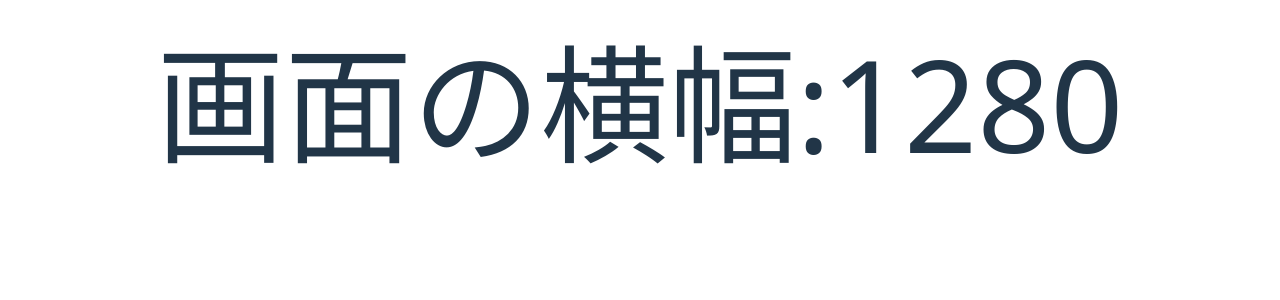
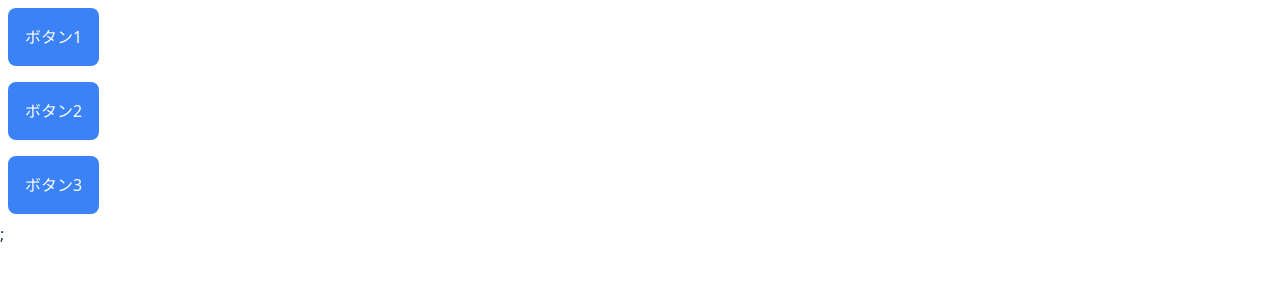
Before and after one commit to takashioguchi/my-react-app, a React (Vite) app: page / in a window 1280 px wide. Shown: the top 300 px of the page. Built offline with nearby package versions, Linux system fonts and the light colour scheme.

Commit message:
feat: refactor App and Btn components to implement toggle functionality for buttons

```diff
--- a/src/App.jsx
+++ b/src/App.jsx
@@ -49,25 +49,203 @@
 
 // export default App;
 
-import { useEffect, useState } from "react";
+// import { useEffect, useState } from "react";
+
+// const App = () => {
+//   const [size, setSize] = useState(window.innerWidth);
+
+//   useEffect(() => {
+//     const handleResize = () => {
+//       setSize(window.innerWidth);
+//     };
+
+//     window.addEventListener("resize", handleResize);
+
+//     return () => {
+//       window.removeEventListener("resize", handleResize);
+//     };
+//   }, []);
+//   return (
+//     <div className="content-center text-center p-10">
+//       <p className="text-9xl">画面の横幅:{size}</p>
+//     </div>
+//   );
+// };
+
+// export default App;
+
+// import { memo, useState } from "react";
+// import Btn from "./Btn.jsx";
+
+// const Child = memo(({ count }) => {
+//   console.log("Childが再レンダリングされました");
+//   return <div>カウント:{count}</div>;
+// });
+
+// const Parent = () => {
+//   const [count, setCount] = useState(0);
+//   const [text, setText] = useState("");
+
+//   return (
+//     <div>
+//       <Btn btnClick={() => setCount((prev) => prev + 1)}>カウントアップ</Btn>
+//       <Child count={count} />
+//       <input
+//         value={text}
+//         onChange={(e) => setText(e.target.value)}
+//         className="border border-gray-300 rounded px-2 py-1"
+//       />
+//       <p>{text}</p>
+//     </div>
+//   );
+// };
+// export default Parent;
+
+// import React, { useCallback, useState } from "react";
+
+// const Child = React.memo(({ onClick }) => {
+//   console.log("Childが再レンダリングされました");
+//   return <button onClick={onClick}>子コンポーネントのボタン</button>;
+// });
+
+// const Parent = () => {
+//   const [count, setCount] = useState(0);
+
+//   // 毎回新しい関数が作られる
+//   const handleClick = useCallback(() => {
+//     console.log("count: ", { count }, "ボタンがクリックされました");
+//   }, [count]);
+
+//   return (
+//     <div>
+//       <button onClick={() => setCount((prev) => prev + 1)}>
+//         カウントを増やす
+//       </button>
+//       <Child onClick={handleClick} />
+//       <p>{count}</p>
+//     </div>
+//   );
+// };
+// export default Parent;
+
+// import { useState } from "react";
+
+// const items = [
+//   { id: 1, category: "果物", name: "りんご" },
+//   { id: 2, category: "野菜", name: "にんじん" },
+//   { id: 3, category: "果物", name: "バナナ" },
+//   { id: 4, category: "野菜", name: "キャベツ" },
+//   { id: 5, category: "果物", name: "いちご" },
+//   { id: 6, category: "野菜", name: "ねぎ" },
+//   { id: 7, category: "果物", name: "みかん" },
+//   { id: 8, category: "野菜", name: "だいこん" },
+//   { id: 9, category: "果物", name: "パイナップル" },
+//   { id: 10, category: "野菜", name: "トマト" },
+//   { id: 11, category: "果物", name: "ぶどう" },
+//   { id: 12, category: "野菜", name: "レタス" },
+//   { id: 13, category: "果物", name: "レモン" },
+//   { id: 14, category: "野菜", name: "きゅうり" },
+//   { id: 15, category: "果物", name: "スイカ" },
+//   { id: 16, category: "野菜", name: "ほうれん草" },
+//   { id: 17, category: "果物", name: "メロン" },
+//   { id: 18, category: "野菜", name: "じゃがいも" },
+//   { id: 19, category: "果物", name: "桃" },
+//   { id: 20, category: "野菜", name: "なす" },
+//   //大量のデータ
+// ];
+
+// const FruitList = ({ items }) => {
+//   return (
+//     <ul>
+//       {items.map((item) => (
+//         <li key={item.id}>{item.name}</li>
+//       ))}
+//     </ul>
+//   );
+// };
+
+// const App = () => {
+//   const [text, setText] = useState("");
+//   const [category, setCategory] = useState("果物");
+
+//   const filteredItems = items.filter((item) => item.category === category); // フィルタリング処理実行
+
+//   return (
+//     <div>
+//       <input
+//         type="text"
+//         value={text}
+//         onChange={(e) => setText(e.target.value)}
+//       />
+//       <button onClick={() => setCategory("果物")}>果物</button>
+//       <button onClick={() => setCategory("野菜")}>野菜</button>
+//       <FruitList items={filteredItems} />
+//     </div>
+//   );
+// };
+
+// export default App;
+
+// import { useState } from "react";
+
+// const App = () => {
+//   const items = [
+//     { id: 1, name: "apple" },
+//     { id: 2, name: "banana" },
+//     { id: 3, name: "orange" },
+//   ];
+//   const [text, setText] = useState("");
+//   return (
+//     <div>
+//       <ul>
+//         {items.map((item) => (
+//           <li key={item.id}>{item.name}</li>
+//         ))}
+//         {items
+//           .filter((item) => item.name.includes(text))
+//           .map((item) => (
+//             <li key={item.id}>{item.name}</li>
+//           ))}
+//       </ul>
+//       <input
+//         type="text"
+//         value={text}
+//         onChange={(e) => setText(e.target.value)}
+//       />
+//     </div>
+//   );
+// };
+
+// export default App;
+
+import { useState } from "react";
+import Btn from "./Btn.jsx";
 
 const App = () => {
-  const [size, setSize] = useState(window.innerWidth);
+  const [openIndex, setOpenIndex] = useState(null);
 
-  useEffect(() => {
-    const handleResize = () => {
-      setSize(window.innerWidth);
-    };
+  const btnData = [
+    { id: 1, title: "ボタン1", contents: "ボタン1の内容" },
+    { id: 2, title: "ボタン2", contents: "ボタン2の内容" },
+    { id: 3, title: "ボタン3", contents: "ボタン3の内容" },
+  ];
 
-    window.addEventListener("resize", handleResize);
+  const handleOpen = (index) =>
+    setOpenIndex((prevIndex) => (prevIndex === index ? null : index));
 
-    return () => {
-      window.removeEventListener("resize", handleResize);
-    };
-  }, []);
   return (
-    <div className="content-center text-center p-10">
-      <p className="text-9xl">画面の横幅:{size}</p>
+    <div>
+      {btnData.map((btn) => (
+        <Btn
+          key={btn.id}
+          onToggle={() => handleOpen(btn.id)}
+          title={btn.title}
+          isOpen={openIndex === btn.id}
+        >
+          {btn.contents}
+        </Btn>
+      ))}
+      ;
     </div>
   );
 };
--- a/src/Btn.jsx
+++ b/src/Btn.jsx
@@ -1,15 +1,17 @@
-const Btn = ({ btnClick, children, disabled }) => {
+const Btn = ({ title, onToggle, children, isOpen }) => {
   return (
-    <button
-      onClick={btnClick}
-      disabled={disabled}
-      className="p-4 m-2 bg-blue-500 text-white rounded-lg
+    <div>
+      <button
+        onClick={onToggle}
+        className="p-4 m-2 bg-blue-500 text-white rounded-lg
   hover:bg-blue-700
   disabled:opacity-50
   disabled:cursor-not-allowed"
-    >
-      {children}
-    </button>
+      >
+        {title}
+      </button>
+      {isOpen && <div>{children}</div>}
+    </div>
   );
 };
 export default Btn;
```
